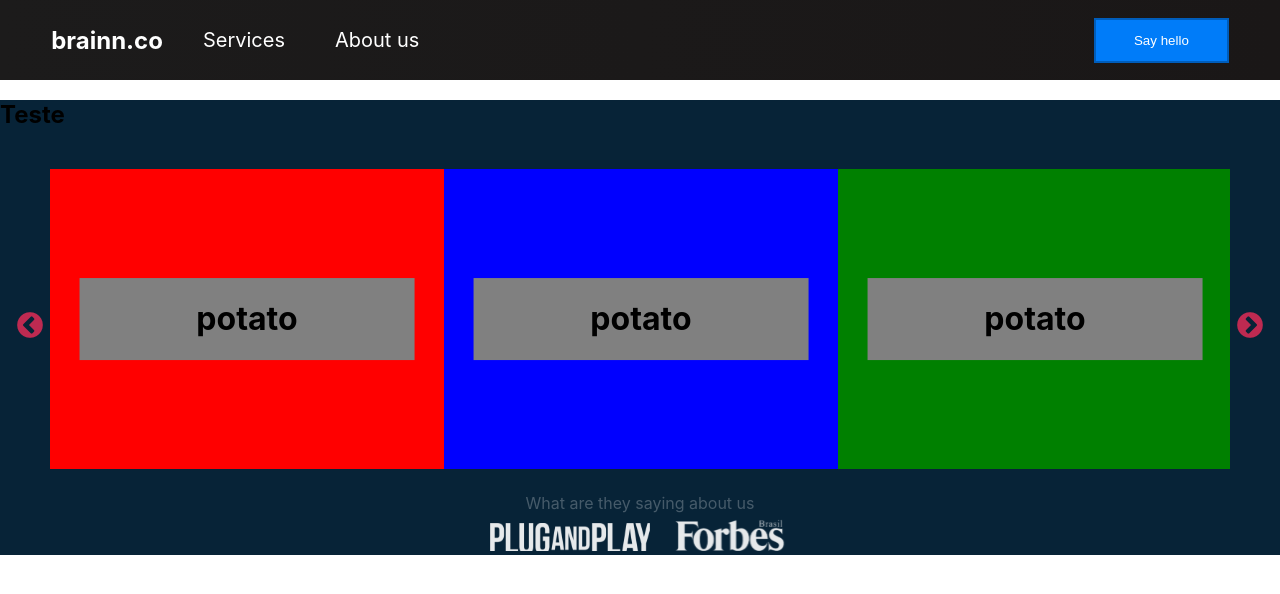
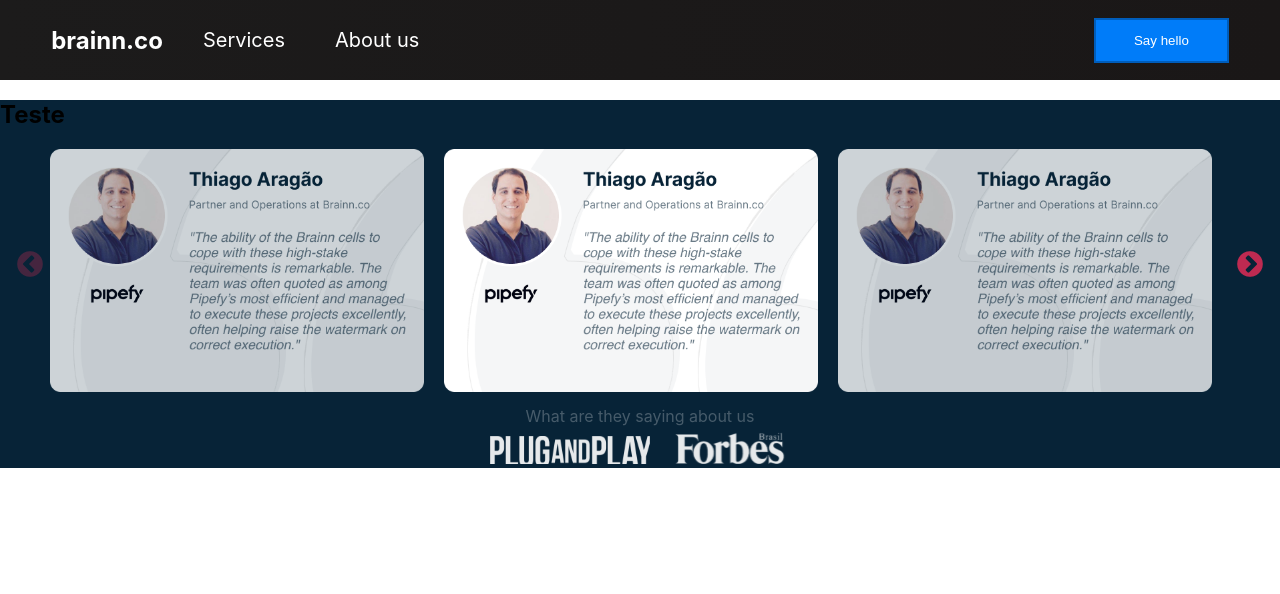
Before and after one commit to alexandreohara/brainn-lp, a React (Create React App) app: page / in a window 1280 px wide. Shown: the top 594 px of the page. Built offline with nearby package versions, Linux system fonts and the light colour scheme.

Commit message:
Set opacity to active card

```diff
--- a/src/components/Carousel.css
+++ b/src/components/Carousel.css
@@ -5,4 +5,17 @@
 
 .slick-prev {
     left: -35px;
+    top: 45%
 }
+
+.slick-next {
+    top: 45%
+}
+
+/* .slick-slide {
+    opacity: 0.8
+} */
+
+/* .slick-slide.slick-active {
+    opacity: 0.8
+} */
--- a/src/components/Carousel.tsx
+++ b/src/components/Carousel.tsx
@@ -1,34 +1,51 @@
-import React from 'react';
+import React, { useState } from 'react';
 import Slider from 'react-slick';
 import styled from 'styled-components';
 import './Carousel.css';
 import Forbes from '../assets/Forbes.svg';
 import PlugAndPlay from '../assets/PlugAndPlay.svg';
+import ReportCard from '../assets/ReportCard.png';
 
-// function SampleNextArrow(props: any) {
-//   const { className, style, onClick } = props;
-//   return (
-//     <div
-//       onClick={onClick}
-//       className={className}
-//       style={{
-//         // ...style,
-//         // display: 'block',
-//         // position: 'absolute',
-//         // right: '-25px',
-//         // top: '48%',
-//         // backgroundColor: 'red',
-//         // textAlign: 'center',
-//         // width: '20px',
-//         // height: '20px',
+function SampleNextArrow(props: any) {
+  const { className, style, onClick } = props;
+  console.log('batata');
+  return (
+    <div
+      onClick={onClick}
+      className={className}
+      style={{
+        // ...style,
+        // display: 'block',
+        // position: 'absolute',
+        // right: '-25px',
+        // top: '48%',
+        // backgroundColor: 'red',
+        // textAlign: 'center',
+        // width: '20px',
+        // height: '20px',
 
-//         ...style,
-//         display: 'block',
-//         background: 'red',
-//       }}
-//     />
-//   );
-// }
+        ...style,
+        display: 'block',
+        // background: 'red',
+      }}
+    />
+  );
+}
+
+const customPaging = (i: any) => {
+  console.log(i);
+  return (
+    <div
+      style={{
+        width: '30px',
+        color: 'blue',
+        border: '1px blue solid',
+      }}
+    >
+      {i + 1}
+    </div>
+  );
+};
 
 interface DivProps {
   backgroundColor?: string;
@@ -40,12 +57,11 @@ interface DivProps {
   transform?: string;
   top?: string;
   left?: string;
+  opacity?: string;
 }
 
 const StyledDiv = styled.div`
-  background-color: red;
-  height: 300px;
-  position: relative;
+  opacity: 0.8;
 
   ${(props: DivProps) =>
     props &&
@@ -59,16 +75,12 @@ const StyledDiv = styled.div`
       transform: ${props.transform};
       top: ${props.top};
       left: ${props.left};
-    `}
+      opacity: ${props.opacity};
+    `};
 `;
 
 const StyledCard = styled.div`
-  background-color: gray;
-  position: absolute;
-  left: 50%;
-  top: 50%;
-  width: 85%;
-  transform: translate(-50%, -50%);
+  width: 95%;
 
   ${(props: DivProps) =>
     `
@@ -91,11 +103,57 @@ const StyledImageWrapper = styled.span`
   margin: 0 10px;
 `;
 
+const buildReportCard = (card: any, opacity?: string) => (
+  <StyledDiv opacity={opacity}>
+    <StyledCard>
+      <img src={card} width={'100%'} />
+    </StyledCard>
+  </StyledDiv>
+);
+
+const list = [
+  buildReportCard(ReportCard),
+  buildReportCard(ReportCard, '1'),
+  buildReportCard(ReportCard),
+  buildReportCard(ReportCard),
+];
+
 export const Carousel = () => {
+  const [cardList, setCardList] = useState(list);
+
+  const setOpacity = (cardList: any, current, next) => {
+    return cardList.map((card, index) => {
+      if (index == current) {
+        return (
+          <StyledDiv opacity={'0.8'}>
+            <StyledCard>
+              <img src={ReportCard} width={'100%'} />
+            </StyledCard>
+          </StyledDiv>
+        );
+      } else if (index == next) {
+        return (
+          <StyledDiv opacity={'1'}>
+            <StyledCard>
+              <img src={ReportCard} width={'100%'} />
+            </StyledCard>
+          </StyledDiv>
+        );
+      } else {
+        return card;
+      }
+    });
+  };
+
   const settings = {
     slidesToShow: 3,
     slidesToScroll: 1,
-    infinite: true,
+    infinite: false,
+    // customPaging: customPaging,
+    // nextArrow: <SampleNextArrow />,
+    beforeChange: (current, next) => {
+      setCardList(setOpacity(list, current + 1, next + 1));
+    },
     responsive: [
       {
         breakpoint: 600,
@@ -119,31 +177,11 @@ export const Carousel = () => {
     <>
       <div
         style={{
-          padding: '20px 50px',
+          padding: '0 50px',
+          marginBottom: '10px',
         }}
       >
-        <Slider {...settings}>
-          <StyledDiv>
-            <StyledCard className={'batata'}>
-              <h1 style={{ textAlign: 'center' }}>potato</h1>
-            </StyledCard>
-          </StyledDiv>
-          <StyledDiv backgroundColor={'blue'}>
-            <StyledCard>
-              <h1 style={{ textAlign: 'center' }}>potato</h1>
-            </StyledCard>
-          </StyledDiv>
-          <StyledDiv backgroundColor={'green'}>
-            <StyledCard>
-              <h1 style={{ textAlign: 'center' }}>potato</h1>
-            </StyledCard>
-          </StyledDiv>
-          <StyledDiv backgroundColor={'yellow'}>
-            <StyledCard>
-              <h1 style={{ textAlign: 'center' }}>potato</h1>
-            </StyledCard>
-          </StyledDiv>
-        </Slider>
+        <Slider {...settings}>{cardList}</Slider>
       </div>
       <StyledWrapper>
         <StyledText>What are they saying about us</StyledText>
```
Also changed, not shown: src/assets/ReportCard.png (added).
